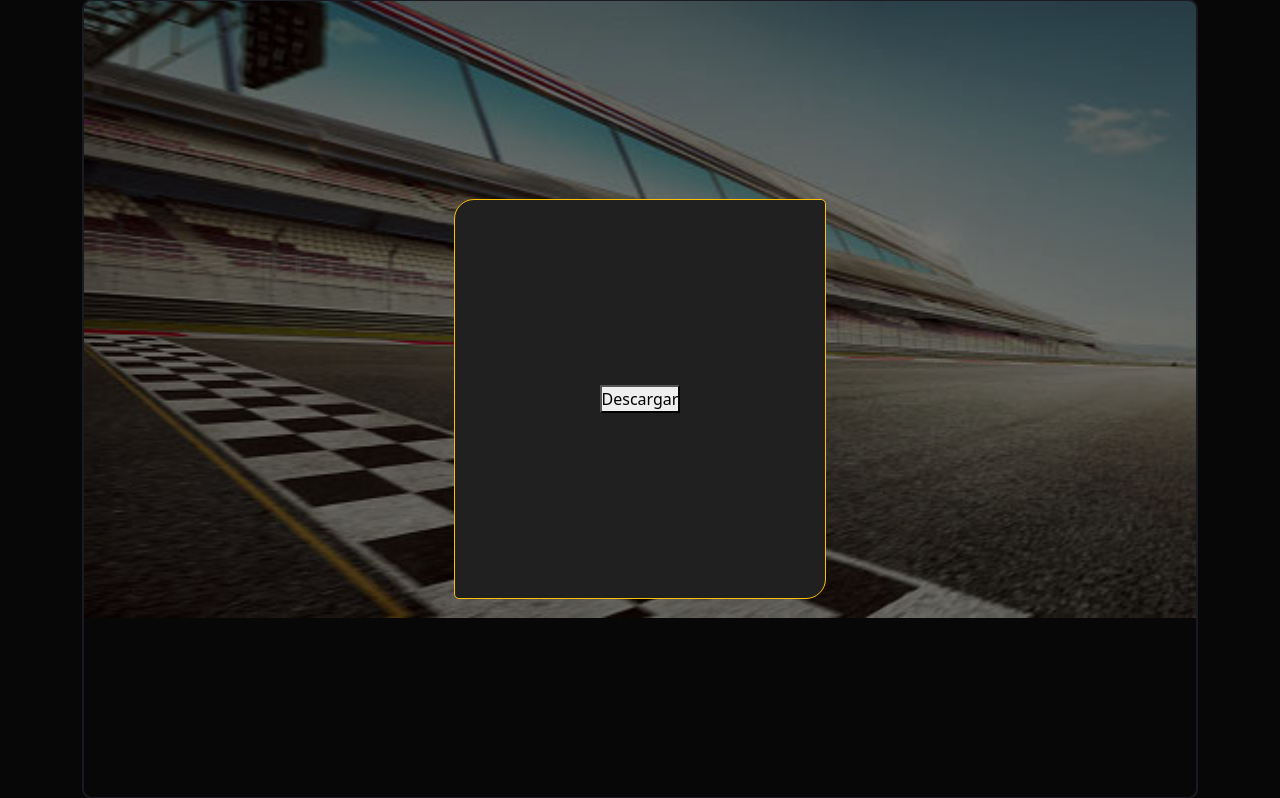
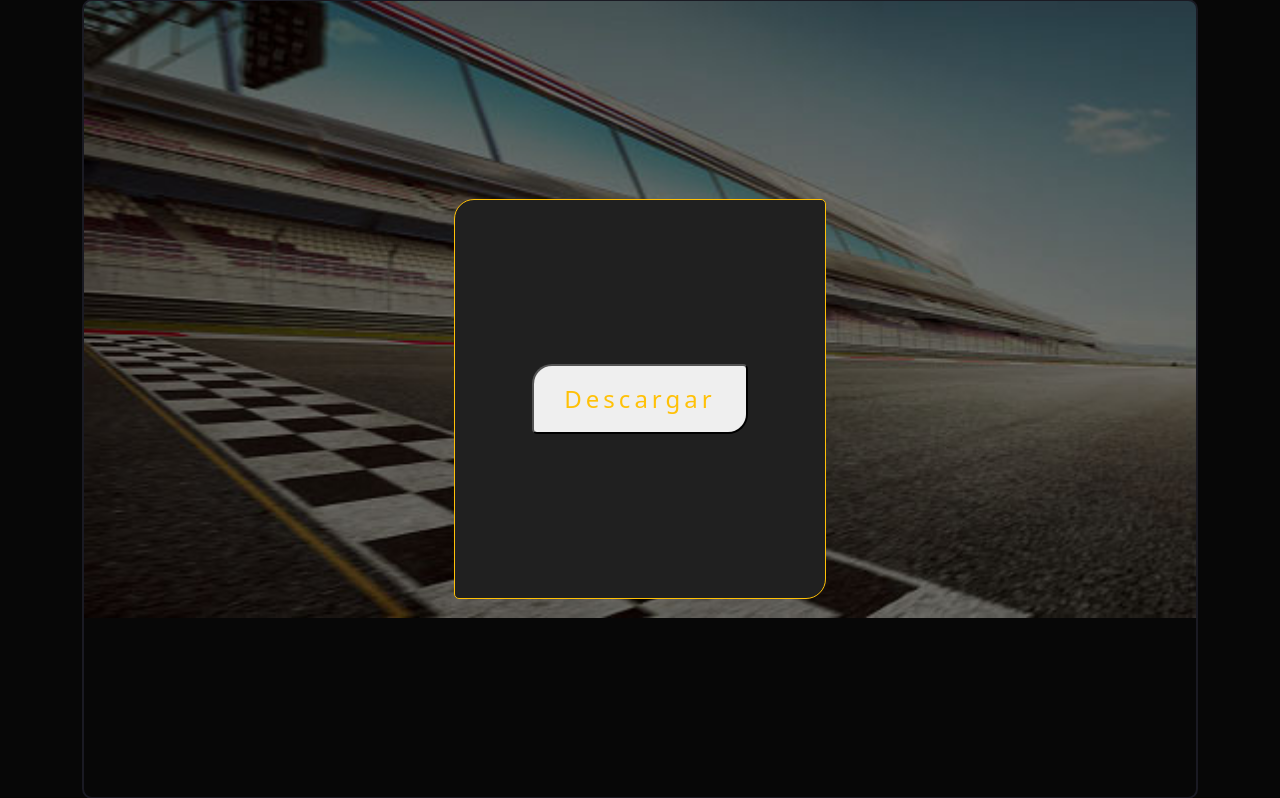
Before and after one commit to NicolasLF4/MecanoCars, a PHP site: page /descargar.php in a window 1280 px wide. Shown: the part 91-889 px from the top of the page. Run offline with PHP 8.4, Linux system fonts and the light colour scheme.

Commit message:
estilos boton descargar

```diff
--- a/css/index.css
+++ b/css/index.css
@@ -59,6 +59,26 @@ body {
 }
 
 .marcobtn a:hover {
+    background: #ffc107;
+    box-shadow: 0 0 10px #ffc107, 0 0 40px #ffc107, 0 0 80px #ffc107;
+    color: #1A1A23;
+    border-radius: 20px 5px 20px 5px;
+}
+
+.marcobtn button {
+    display: inline-block;
+    position: relative;
+    border-radius: 20px 5px 20px 5px;
+    padding: 15px 30px;
+    color: #ffc107;
+    letter-spacing: 4px;
+    font-size: 24px;
+    text-decoration: none;
+    overflow: hidden;
+    transition: 0.2s;
+}
+
+.marcobtn button:hover {
     background: #ffc107;
     box-shadow: 0 0 10px #ffc107, 0 0 40px #ffc107, 0 0 80px #ffc107;
     color: #1A1A23;
--- a/index.php
+++ b/index.php
@@ -24,9 +24,6 @@
                 <div class="contenedorbtn col-sm-12">
                     <div class="marcobtn">
                         <a href="login.php">
-                            <span id="span1"></span>
-                            <span id="span2"></span>
-                            <span id="span3"></span>
                             <span id="span4"></span> Jugar Ahora
                         </a>
                     </div>
```
